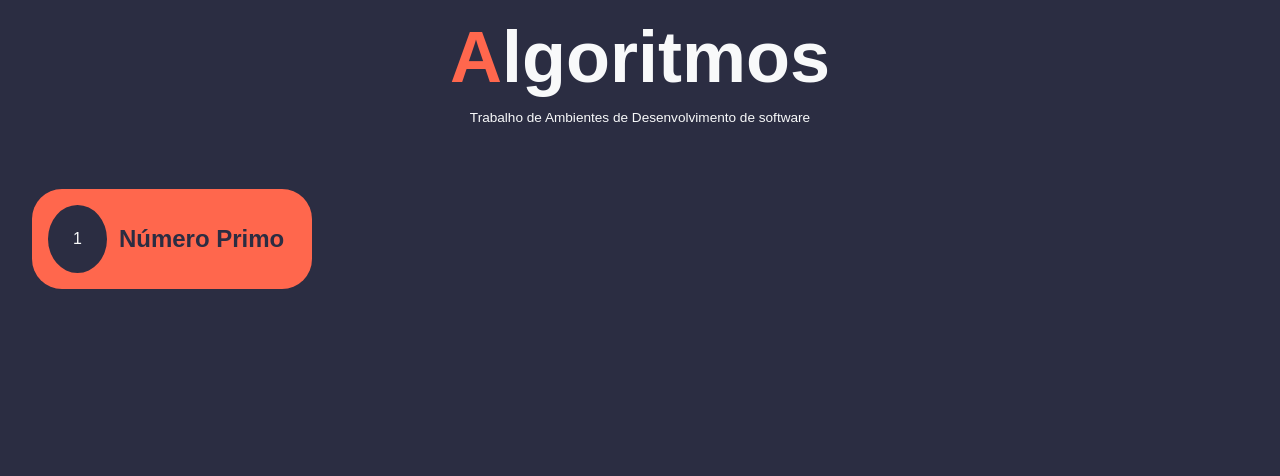
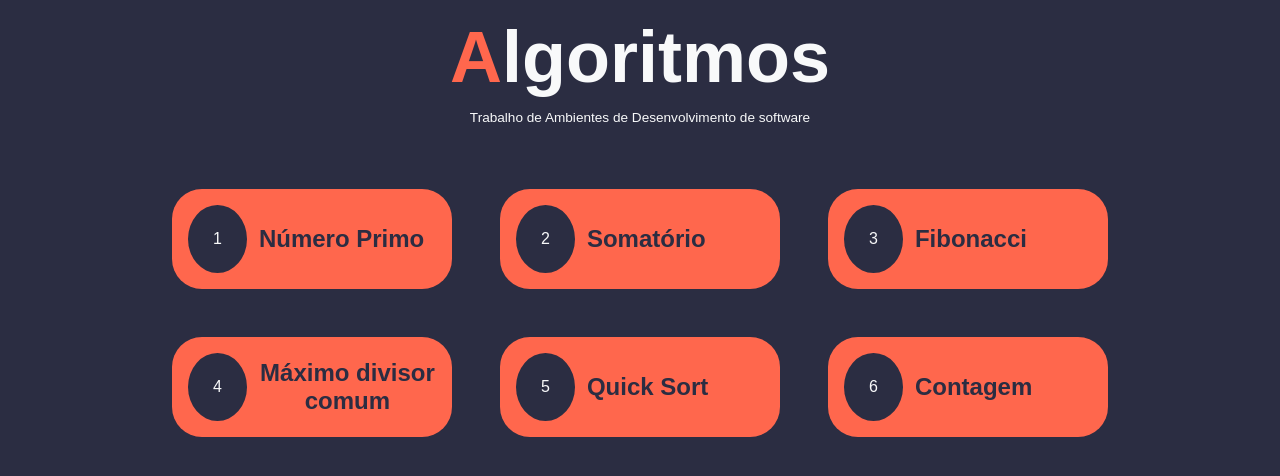
Before and after one commit to joaopedroalb/algorithms-unifor, a Next.js app: page / in a window 1280 px wide. Shown: the top 476 px of the page. Built offline with nearby package versions, Linux system fonts and the light colour scheme; a web font is replaced by a local one.

Commit message:
chore: add list to create cards

```diff
--- a/src/pages/index.js
+++ b/src/pages/index.js
@@ -3,6 +3,15 @@ import Card from '../components/Card'
 import {Main,Header,Title,SubTitle,CardContainer} from '../styles/Home'
 
 export default function Home() {
+  const list = [
+    {number:1,name:"Número Primo",path:"prime"},
+    {number:2,name:"Somatório",path:"sum"},
+    {number:3,name:"Fibonacci",path:"fibonnacci"},
+    {number:4,name:"Máximo divisor comum",path:"mdc"},
+    {number:5,name:"Quick Sort",path:"sort"},
+    {number:6,name:"Contagem",path:"cont"},
+  ]
+
   return (
     <Main>
       <Header>
@@ -10,7 +19,9 @@ export default function Home() {
         <SubTitle>Trabalho de Ambientes de Desenvolvimento de software</SubTitle>
       </Header>
       <CardContainer>
-        <Card number={1} name="Número Primo" path="prime"/>
+        {
+          list.map(item=><Card number={item.number} name={item.name} path={item.path} key={item.number}/>)
+        }
       </CardContainer>
     </Main>
   )
--- a/src/styles/Home.js
+++ b/src/styles/Home.js
@@ -33,11 +33,11 @@ export const SubTitle = styled.p`
 `
 
 export const CardContainer = styled.div`
-    width: 100%;
+    width: 80%;
     display: flex;
     flex-wrap: wrap;
     align-items: center;
-    justify-content: flex-start;
-    gap: 2.5rem;
-    padding: 0 2rem;
+    justify-content: center;
+    gap: 3rem;
+
 `
```
